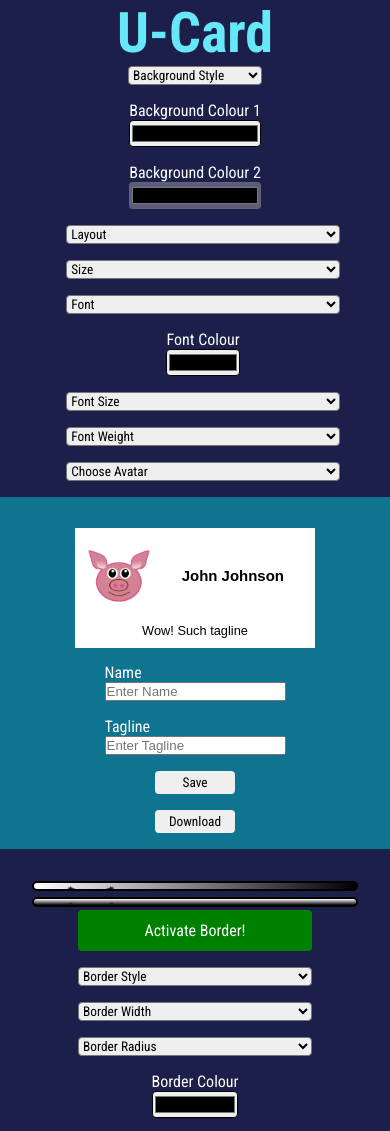
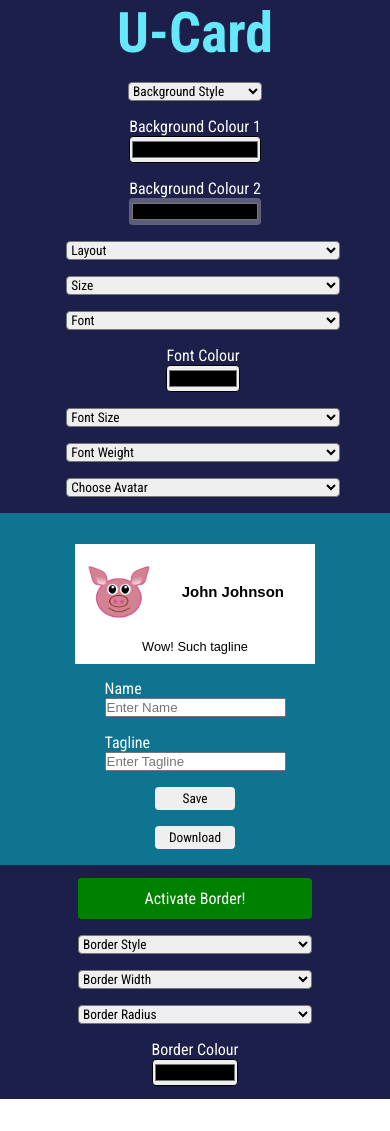
Before and after one commit to TomBirbeck/personal-card-designer, a React (Create React App) app: page / in a window 390 px wide. After the commit the page ends 1099 px from the top, so only its background shows below. Built offline with nearby package versions, Linux system fonts and the light colour scheme; a web font is replaced by a local one.

Commit message:
previews now only render on larger screens

```diff
--- a/src/components/App/index.tsx
+++ b/src/components/App/index.tsx
@@ -1,4 +1,4 @@
-import { useState } from 'react';
+import { useEffect, useState } from 'react';
 import BottomMenu from '../BottomMenu';
 import CardContainer from '../CardContainer';
 import Header from '../Header';
@@ -10,6 +10,7 @@ import cardDesignContext from '../../context';
 import pig from '../../assets/pig.png'
 
 function App() {
+  const [widowSize, setWindowSize] = useState<number>(window.innerWidth)
   const cardProperties = useState({
     layout : 1,
     height: 150,
@@ -29,6 +30,17 @@ function App() {
     backgroundColorTwo: '',
     imageUrl: pig
   })
+
+  useEffect(()=>{
+    const handleResizeWindow = () => setWindowSize(window.innerWidth);
+    // subscribe to window resize event "onComponentDidMount"
+    window.addEventListener("resize", handleResizeWindow);
+    return () => {
+      // unsubscribe "onComponentDestroy"
+      window.removeEventListener("resize", handleResizeWindow);
+    };
+  },[])
+
   return (
     <cardDesignContext.Provider value={cardProperties}>
     <div className="App">
@@ -36,7 +48,8 @@ function App() {
      <TopMenu/>
      <LeftMenu/>
      <CardContainer/>
-     <RightMenu/>
+     {widowSize >= 800 ?
+     <RightMenu/> : null}
      <BottomMenu/>
     </div>
     </cardDesignContext.Provider>
--- a/src/components/BottomMenu/BottomMenu.css
+++ b/src/components/BottomMenu/BottomMenu.css
@@ -49,7 +49,7 @@
     align-items: center;
     justify-content: center;
     gap: 1rem;
-    padding-bottom: 1rem;
+    padding: 1rem 0;
   }
 
   .border-buttons {
--- a/src/components/BottomMenu/index.tsx
+++ b/src/components/BottomMenu/index.tsx
@@ -68,7 +68,7 @@ const BottomMenu = () => {
             <option value={2}>32px</option>
         </select>
          <label className='bottom-menu-label' htmlFor='border color picker'>Border Colour
-        <input className='bottom-color-picker' type={'color'} onChange={handleBorderColor} data-testId='border-color-picker'/>
+        <input className='bottom-color-picker' type={'color'} onChange={handleBorderColor} data-testid='border-color-picker'/>
         </label>
         </div>
     )
--- a/src/components/PreviewCard/index.tsx
+++ b/src/components/PreviewCard/index.tsx
@@ -49,7 +49,7 @@ const PreviewCard = ({backgroundStyle, backgroundColorOne, backgroundColorTwo, b
         </div>: backgroundStyle === 'gradLeft' ?
         <div className="preview-card"
         style={{backgroundImage: `linear-gradient(to right, ${backgroundColorOne}, ${backgroundColorTwo})`, borderRadius: `${borderRadius}rem`, border: `${borderStyle}`, borderWidth: `${borderWidth}px`, borderColor: `${borderColor}`, color: `${fontColor}` ,fontFamily: `${font}`, fontWeight: `${fontWeight}`}}
-        data-testId = 'gradLeftTest'
+        data-testid = 'gradLeftTest'
         >
             <h3 className='preview-card-name'>Barry Jones</h3>
             <p className='preview-card-tagline'>Just testing things out mate</p>
--- a/src/components/TopMenu/TopMenu.css
+++ b/src/components/TopMenu/TopMenu.css
@@ -25,5 +25,6 @@
       align-items: center;
       justify-content: center;
       gap: 1rem;
+      padding-top: 1rem;
     }
 }
```
Also changed, not shown: src/components/PreviewCard/PreviewCard.css (line endings or trailing spaces), src/components/RightMenu/RightMenu.css (line endings or trailing spaces).
